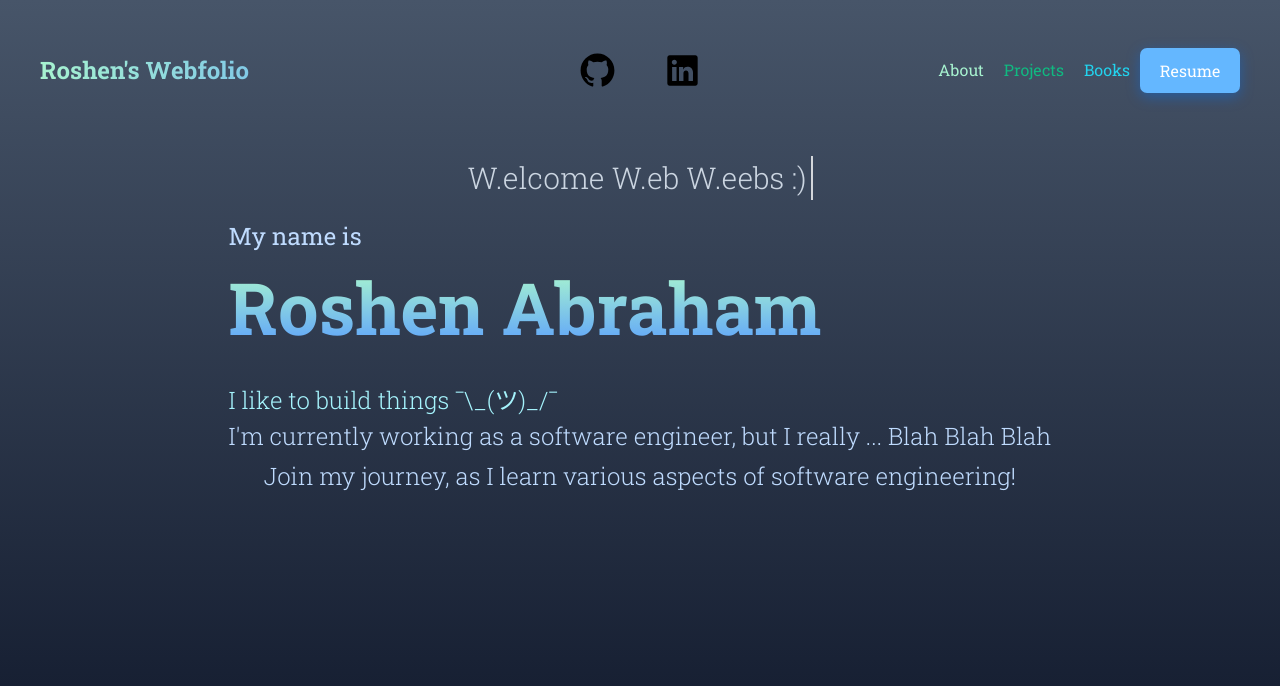
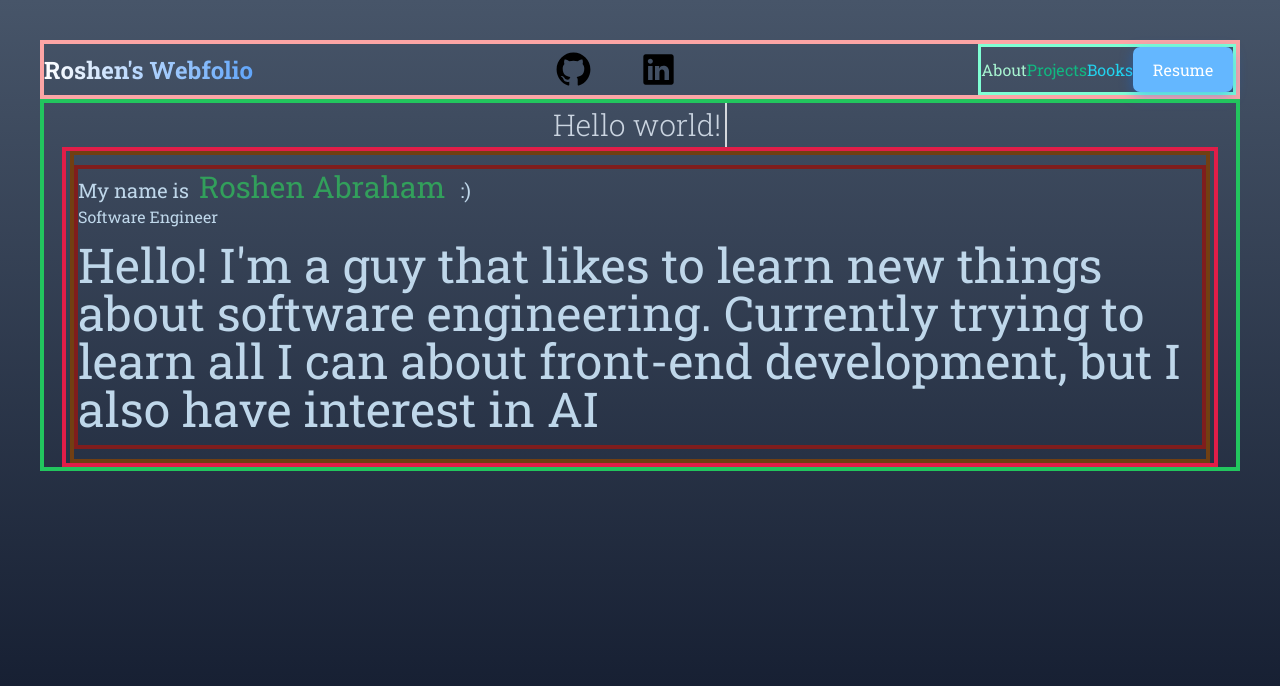
Before and after one commit to Richrosh3/webfolio, a Next.js app: page / in a window 1280 px wide. Shown: the top 686 px of the page. Built offline with nearby package versions, Linux system fonts and the light colour scheme.

Commit message:
WHY IS UI/UX SO HARD I DONT UNDERSTAND. I give up on landing page for now. I'm going to add the rest of the content to the site

```diff
--- a/components/Introduction.tsx
+++ b/components/Introduction.tsx
@@ -1,12 +1,62 @@
 export default function Introduction() {
   return (
-    <section className="flex flex-col h-full items-center justify-center pt-14 ">
-      <section className="flex w-max">
-        <p className="animate-typing overflow-hidden whitespace-nowrap border-r-2 border-r-slate-300 pr-1 text-3xl text-slate-300 text-center font-light py-1">
-          W.elcome W.eb W.eebs :)
-        </p>
+    <section className="border-4 border-solid border-green-500 justify-center items-center">
+      <div className = "flex flex-col justify-center items-center">
+        <section className="w-max">
+          <p className="animate-typing overflow-hidden whitespace-nowrap border-r-2 border-r-slate-300 pr-1 text-3xl text-slate-300 text-center font-light py-1">
+            Hello world!
+          </p>
+        </section>
+      </div>
+      <section
+        id="section"
+        className="mx-[18px] object-fill w-auto h-auto overflow-visible border-4 border-solid border-rose-600 "
+      >
+        <section
+          id="container"
+          className="mx-auto w-full max-w-[1140px] h-auto object-fill border-4 border-solid border-yellow-900"
+        >
+          <section
+            id="introWrap"
+            className="mt-[10px] mb-[10px] w-auto h-auto overflow-visible object-fill border-4 border-solid border-red-900"
+          >
+            <section
+              id="nameText"
+              className="flex-col w-auto h-auto overflow-visible object-fill"
+            >
+              <text className="font-normal text-xl text-left text-[#BFD7EA]">
+                My name is &nbsp;
+              </text>
+              <text className="font-normal text-3xl text-left text-[#329F5B]">
+                Roshen Abraham &nbsp;
+              </text>
+              <text className="font-normal text-xl text-left text-[#BFD7EA]">
+                :)
+              </text>
+            </section>
+            <section
+              id="jobTitle"
+              className="flex-row w-auto h-auto overflow-visible object-fill"
+            >
+              <text className="font-normal text-base text-left text-[#BFD7EA]">
+                Software Engineer
+              </text>
+            </section>
+            <section
+              id="description"
+              className="flex-row my-3 w-auto h-auto overflow-visible object-fill"
+            >
+              <text className="font-normal text-5xl text-left text-[#BFD7EA]">
+                Hello! I'm a guy that likes to learn new things about software
+                engineering. Currently trying to learn all I can about front-end
+                development, but I also have interest in AI
+              </text>
+            </section>
+          </section>
+        </section>
       </section>
-      <section className = "flex flex-col flex-grow">
+
+      {/* <section className = "flex flex-col flex-grow">
         <p className="text-blue-200 text-2xl font-normal py-5">
           My name is
         </p>
@@ -22,7 +72,7 @@ export default function Introduction() {
         <p className="text-blue-200 text-2xl font-light text-center py-1">
           Join my journey, as I learn various aspects of software engineering!
         </p>
-      </section>
+      </section> */}
     </section>
   );
 }
--- a/components/Layout.tsx
+++ b/components/Layout.tsx
@@ -14,7 +14,7 @@ export default function Layout({
   home: any;
 }) {
   return (
-    <div className= "justify-between items-center bg-gradient-to-b from-slate-600 to-slate-900 p-10 w-screen h-screen">
+    <div className= "flex flex-col h-screen bg-gradient-to-b from-slate-600 to-slate-900 p-10">
       <NavBar />
       <Head>
         <link rel="icon" href="terminal.ico" />
--- a/components/NavBar.module.css
+++ b/components/NavBar.module.css
@@ -10,6 +10,7 @@
   display: flex;
   flex: 1;
   justify-content: center;
+  align-items: center;
 }
 
 .logo {
@@ -31,19 +32,16 @@
 
 .menu {
   display: flex;
-  flex: 1;
-  justify-content: flex-end;
+  justify-content: space-between;
   align-items: center;
-  list-style: none;
-  margin: 0;
+  border-width:3px;
+  border-color: aquamarine;
+  border-style: solid;
 }
 
 .menuItem {
-  margin: 0 10px;
   cursor: pointer;
   text-decoration: none;
-  /* color: inherit;
-  font-weight: bold; */
 }
 
 .menuItem:hover {
--- a/components/NavBar.tsx
+++ b/components/NavBar.tsx
@@ -12,14 +12,14 @@ const NavBar = () => {
   };
 
   return (
-    <nav className={styles.container}>
+    <nav className="flex justify-between items-center border-red-300 border-solid border-4">
       <Link
-        className="flex-1 text-2xl font-bold bg-gradient-to-r from-emerald-200 to-blue-400 bg-clip-text text-transparent "
+        className="flex-none text-2xl font-bold bg-gradient-to-r from-white to-blue-400 bg-clip-text text-transparent "
         href="/"
       >
         Roshen's Webfolio
       </Link>
-      <div className={styles.socials}>
+      <div className= "flex-none">
         <Link href="https://github.com/Richrosh3">
           <RxGithubLogo className={styles.logo} size={35} />
         </Link>
@@ -29,7 +29,7 @@ const NavBar = () => {
       </div>
       <ul className={styles.menu}>
         <li className={styles.menuItem}>
-          <Link className = "text-emerald-200" href="/content/about">About</Link>
+          <Link className = "text-emerald-200 " href="/content/about">About</Link>
         </li>
         <li className={styles.menuItem}>
           <Link className = "text-emerald-500" href="/content/projects">Projects</Link>
```
